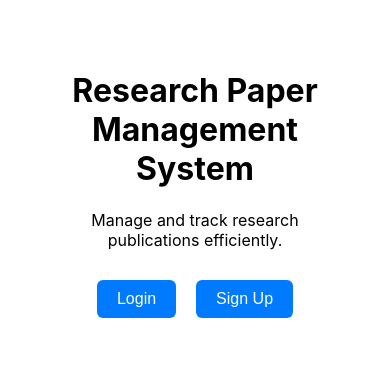
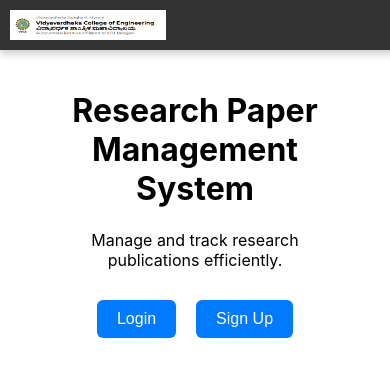
Before and after one commit to Ravichandran-S-06/RPM, a React (Create React App) app in the folder my-app/: page / in a window 390 px wide. Shown: the top 376 px of the page. Built offline with nearby package versions, Linux system fonts and the light colour scheme; no server answers.

Commit message:
Added fixed header with centered logo and mobile support

```diff
--- a/my-app/src/App.js
+++ b/my-app/src/App.js
@@ -5,11 +5,14 @@
 import HODDashboard from "./components/HODDashboard";
 import Home from "./components/Home";
 import ProtectedRoute from "./components/ProtectedRoute";
+import Header from "./components/Header";
+
 
 
 const App = () => {
   return (
     <Router>
+      <Header />
       <Routes>
         <Route path="/" element={<Home />} />
         <Route path="/login" element={<Auth isSignUp={false} />} />
--- a/my-app/src/components/Auth.css
+++ b/my-app/src/components/Auth.css
@@ -1,6 +1,7 @@
 .auth-container {
     max-width: 350px;
     margin: auto;
+    margin-top: 100px;
     padding: 20px;
     text-align: center;
     border: 1px solid #ddd;
--- a/my-app/src/components/Dashboard.css
+++ b/my-app/src/components/Dashboard.css
@@ -1,6 +1,7 @@
 /* General Styles */
 .dashboard-container {
     max-width: 800px;
+    margin-top: 100px;
     margin: 50px auto;
     padding: 25px;
     background: #ffffff;
--- a/my-app/src/components/HODDashboard.css
+++ b/my-app/src/components/HODDashboard.css
@@ -3,6 +3,7 @@
   display: flex;
   min-height: 100vh;
   width: 100%;
+  margin-top: 70px;
 }
 
 /* Sidebar */
--- a/my-app/src/components/HODDashboard.jsx
+++ b/my-app/src/components/HODDashboard.jsx
@@ -130,7 +130,7 @@
         ☰
       </button>
       <div className={`hod-sidebar ${sidebarOpen ? "open" : ""}`}>
-        <h2>HOD Dashboard</h2>
+        <h2>Admin Dashboard</h2>
         <button
           onClick={() => {
             setShowForm(false);
--- /dev/null
+++ b/my-app/src/components/Header.css
@@ -0,0 +1,101 @@
+/* Header.css */
+.fixed-header {
+    position: fixed;
+    top: 0;
+    left: 0;
+    width: 100%;
+    height: 70px;
+    background-color: #333;
+    color: white;
+    display: flex;
+    align-items: center;
+    justify-content: space-between;
+    padding: 0 20px;
+    box-shadow: 0 4px 8px rgba(0, 0, 0, 0.2);
+    z-index: 1000;
+  }
+
+  .header-content {
+    display: flex;
+    align-items: center;
+    width: 100%;
+    justify-content: space-between;
+  }
+
+  .header-logo {
+    height: 60px;
+    width: 40%;
+
+  }
+
+  /* Desktop Navigation */
+  nav ul {
+    list-style: none;
+    display: flex;
+    gap: 20px;
+  }
+
+  nav ul li {
+    display: inline;
+  }
+
+  nav ul li a {
+    color: white;
+    text-decoration: none;
+    font-size: 16px;
+  }
+
+  nav ul li a:hover {
+    text-decoration: underline;
+  }
+
+  /* Ensure page content doesn't get hidden behind the fixed header */
+  .page-content {
+    padding-top: 80px; /* Adjust according to the header height */
+  }
+
+  /* 🎯 MOBILE VIEW */
+  @media (max-width: 768px) {
+    .fixed-header {
+      height: 50px;
+      padding: 0 10px;
+    }
+
+    .header-logo {
+      height: 30px; /* Smaller logo */
+    }
+
+    nav ul {
+      display: none; /* Hide links in small screens */
+      flex-direction: column;
+      position: absolute;
+      top: 50px;
+      right: 0;
+      background-color: #333;
+      width: 100%;
+      text-align: center;
+      padding: 10px 0;
+    }
+
+    nav ul.show {
+      display: flex; /* Show when menu is toggled */
+    }
+
+    nav ul li {
+      display: block;
+      padding: 10px 0;
+    }
+
+    nav ul li a {
+      font-size: 14px;
+      display: block;
+      padding: 10px;
+    }
+
+    .menu-icon {
+      display: block;
+      font-size: 24px;
+      cursor: pointer;
+      color: white;
+    }
+  }
--- /dev/null
+++ b/my-app/src/components/Header.jsx
@@ -0,0 +1,20 @@
+import React, { useState } from "react";
+
+import "./Header.css";
+import logo from "../assets/logo.png"; // Ensure you have a logo image
+
+const Header = () => {
+  const [menuOpen, setMenuOpen] = useState(false);
+
+  return (
+    <header className="fixed-header">
+      <div className="header-content">
+        <img src={logo} alt="Logo" className="header-logo" />
+
+
+      </div>
+    </header>
+  );
+};
+
+export default Header;
--- a/my-app/src/components/Home.js
+++ b/my-app/src/components/Home.js
@@ -3,7 +3,7 @@
 
 const Home = () => {
   return (
-    <div style={{ textAlign: "center", padding: "50px" }}>
+    <div style={{ textAlign: "center", padding: "50px", marginTop: "20px" }}>
       <h1>Research Paper Management System</h1>
       <p>Manage and track research publications efficiently.</p>
       <div style={{ marginTop: "20px" }}>
```
Also changed, not shown: my-app/src/assets/logo.png (added).
